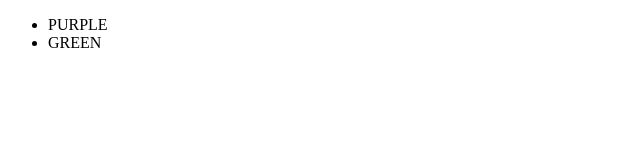
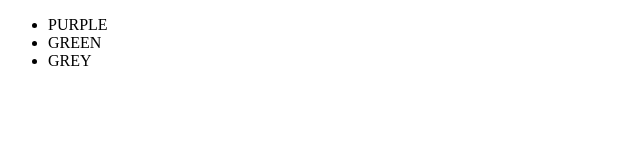
Before and after one commit to AtesSuToprak/deneme6, a plain HTML site: page index.html in a window 1280 px wide. Shown: the full height of the page, 0-640 px from the left. Drawn offline with Linux system fonts and the light colour scheme.

Commit message:
adding grey to navbar

```diff
--- a/index.html
+++ b/index.html
@@ -9,6 +9,7 @@
             <ul>
                 <li>PURPLE</li>
                 <li>GREEN</li>
+                <li>GREY</li>
             </ul>
         </nav>
     </header>
```
